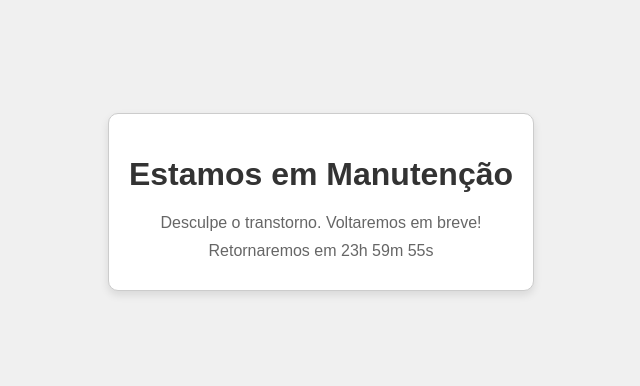
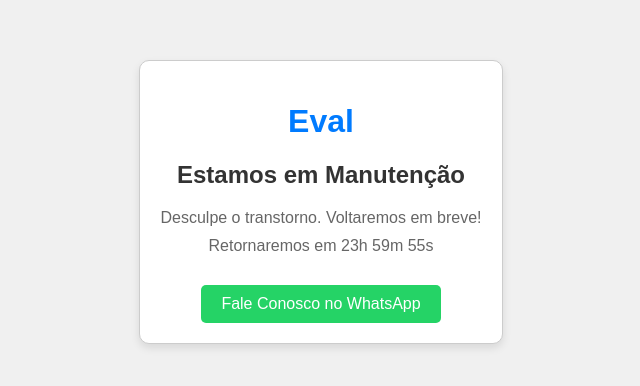
Before and after one commit to mh1710/confirm, a plain HTML site: page index.html in a window 1280 px wide. Shown: the part 198-584 px from the top of the page, without its empty margins (319-959 px from the left). Drawn offline with Linux system fonts and the light colour scheme.

Commit message:
Add files via upload

```diff
--- a/index.html
+++ b/index.html
@@ -8,9 +8,11 @@
 </head>
 <body>
     <div class="container">
-        <h1>Estamos em Manutenção</h1>
+        <h1>Eval</h1>
+        <h2>Estamos em Manutenção</h2>
         <p>Desculpe o transtorno. Voltaremos em breve!</p>
         <p id="countdown"></p>
+        <a href="https://wa.me/+5514997924346" target="_blank" class="whatsapp-button">Fale Conosco no WhatsApp</a>
     </div>
     <script src="script.js"></script>
 </body>
--- a/styles.css
+++ b/styles.css
@@ -18,6 +18,10 @@ body {
 }
 
 h1 {
+    color: #007bff;
+}
+
+h2 {
     color: #333;
 }
 
@@ -25,3 +29,19 @@ p {
     color: #666;
     margin: 10px 0;
 }
+
+.whatsapp-button {
+    display: inline-block;
+    margin-top: 20px;
+    padding: 10px 20px;
+    color: #fff;
+    background-color: #25d366;
+    text-decoration: none;
+    border-radius: 5px;
+    font-size: 16px;
+    transition: background-color 0.3s;
+}
+
+.whatsapp-button:hover {
+    background-color: #1ebc57;
+}
```
